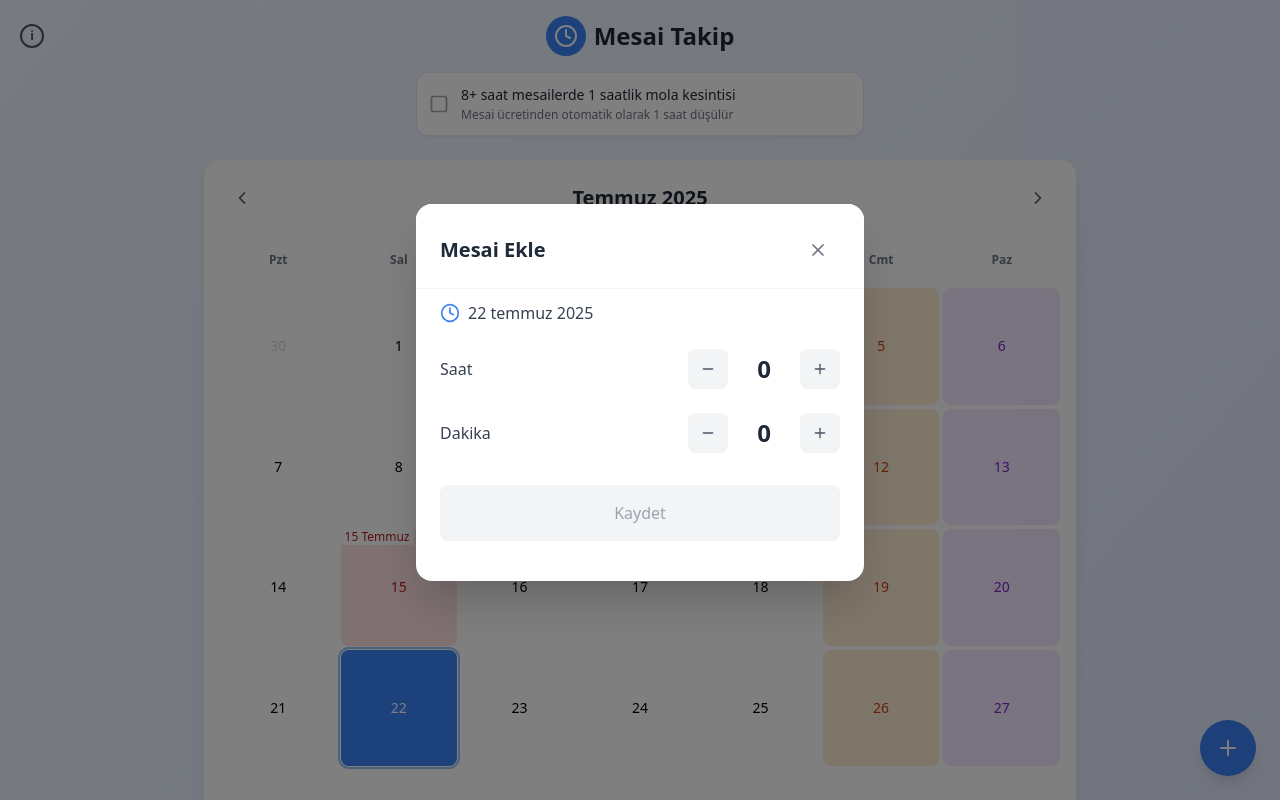
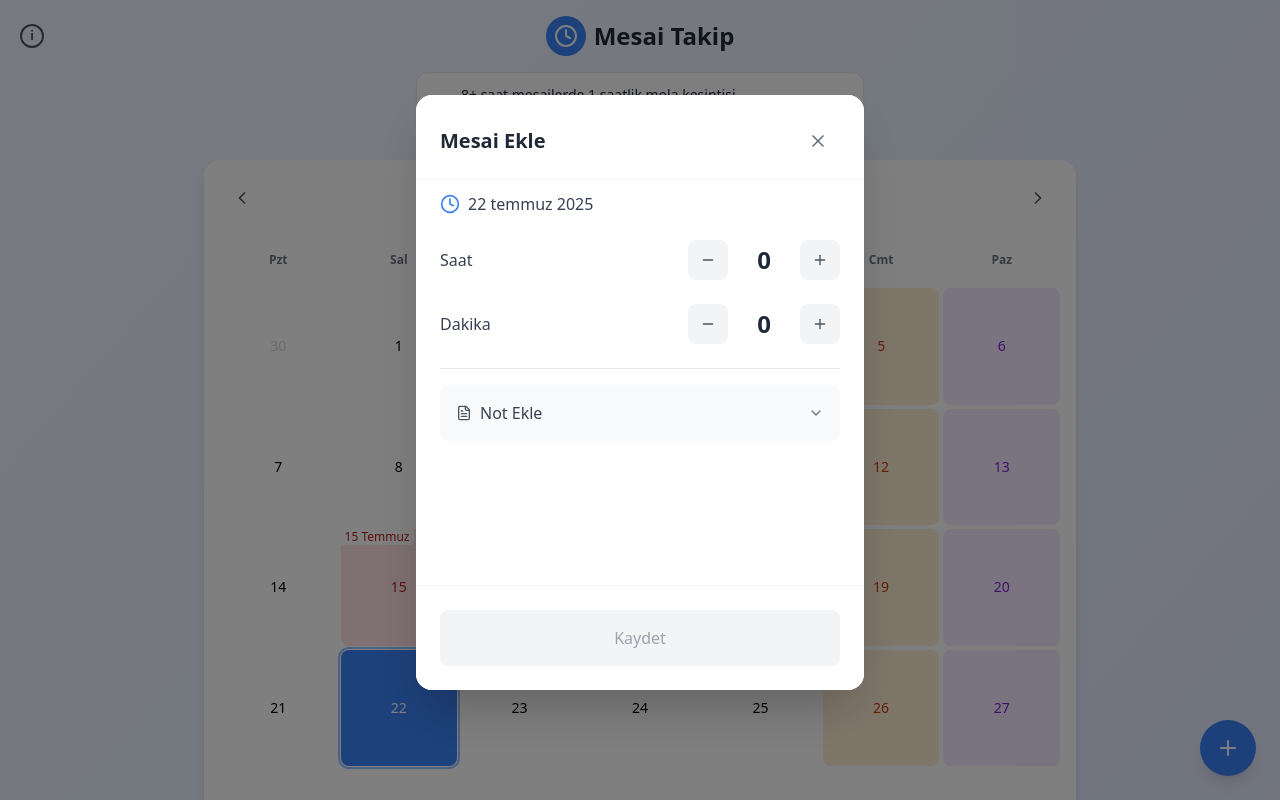
Before and after one commit to efek0349/mesaitakip, a React (Vite) app: page / in a window 1280 px wide. Both pictures are taken after a click on the button 1228 px from the left and 748 px from the top of the page. Shown: the top 800 px of the page. Built offline with nearby package versions, Linux system fonts and the light colour scheme.

Commit message:
not ekleme

```diff
--- a/src/components/AboutModal.tsx
+++ b/src/components/AboutModal.tsx
@@ -133,7 +133,7 @@ export const AboutModal: React.FC<AboutModalProps> = ({ isOpen, onClose }) => {
 
             {/* Version */}
             <div className="text-center">
-              <p className="text-xs text-gray-400 mt-2">Sürüm 1.3.0</p>
+              <p className="text-xs text-gray-400 mt-2">Sürüm 1.4.0</p>
             </div>
           </div>
 
--- a/src/components/Calendar.tsx
+++ b/src/components/Calendar.tsx
@@ -1,5 +1,5 @@
 import React from 'react';
-import { ChevronLeft, ChevronRight } from 'lucide-react';
+import { ChevronLeft, ChevronRight, FileText } from 'lucide-react';
 import { TURKISH_MONTHS, TURKISH_DAYS, getCalendarDays, formatHours } from '../utils/dateUtils';
 import { useOvertimeData } from '../hooks/useOvertimeData';
 import { useHolidays } from '../hooks/useHolidays';
@@ -101,6 +101,7 @@ export const Calendar: React.FC<CalendarProps> = ({ currentDate, onDateChange, o
           const isSunday = dayOfWeek === 0;
           const holiday = getHoliday(date);
           const isHolidayDate = holiday !== undefined;
+          const hasNote = overtimeEntry?.note && overtimeEntry.note.trim().length > 0;
 
           // Use date timestamp as unique key
           const uniqueKey = `${date.getTime()}-${overtimeEntry?.id || 'no-entry'}`;
@@ -147,6 +148,23 @@ export const Calendar: React.FC<CalendarProps> = ({ currentDate, onDateChange, o
                 </div>
               )}
 
+              {/* Not işareti */}
+              {hasNote && isInCurrentMonth && (
+                <div className={`absolute top-0 right-0 ${
+                  isTodayDate
+                    ? 'text-white/90'
+                    : isHolidayDate
+                    ? 'text-gray-600'
+                    : isSaturday
+                    ? 'text-orange-600'
+                    : isSunday
+                    ? 'text-purple-600'
+                    : 'text-blue-600'
+                }`}>
+                  <FileText className="w-3 h-3" />
+                </div>
+              )}
+
               {/* Mesai etiketi */}
               {overtimeEntry && isInCurrentMonth && (
                 <div className={`absolute bottom-0 right-0 text-xs px-1 rounded-tl font-medium ${
--- a/src/components/OvertimeModal.tsx
+++ b/src/components/OvertimeModal.tsx
@@ -1,5 +1,5 @@
 import React, { useState, useEffect } from 'react';
-import { X, Plus, Minus, Clock, DollarSign, Calendar } from 'lucide-react';
+import { X, Plus, Minus, Clock, DollarSign, Calendar, FileText, ChevronDown, ChevronUp } from 'lucide-react';
 import { useOvertimeData } from '../hooks/useOvertimeData';
 import { useSalarySettings } from '../hooks/useSalarySettings';
 import { useHolidays } from '../hooks/useHolidays';
@@ -22,6 +22,8 @@ export const OvertimeModal: React.FC<OvertimeModalProps> = ({ isOpen, onClose, s
   const { getModalStyle, getButtonContainerStyle, isAndroid } = useAndroidSafeArea();
   const [hours, setHours] = useState(0);
   const [minutes, setMinutes] = useState(0);
+  const [note, setNote] = useState('');
+  const [showNoteSection, setShowNoteSection] = useState(false);
 
   const existingEntry = selectedDate ? getOvertimeForDate(selectedDate) : null;
 
@@ -29,16 +31,20 @@ export const OvertimeModal: React.FC<OvertimeModalProps> = ({ isOpen, onClose, s
     if (existingEntry) {
       setHours(existingEntry.hours);
       setMinutes(existingEntry.minutes);
+      setNote(existingEntry.note || '');
+      setShowNoteSection(!!(existingEntry.note && existingEntry.note.trim()));
     } else {
       setHours(0);
       setMinutes(0);
+      setNote('');
+      setShowNoteSection(false);
     }
   }, [existingEntry, selectedDate]);
 
   const handleSave = () => {
     if (selectedDate && (hours > 0 || minutes > 0)) {
       console.log('Saving overtime entry:', { selectedDate, hours, minutes });
-      addOvertimeEntry(selectedDate, hours, minutes);
+      addOvertimeEntry(selectedDate, hours, minutes, note.trim());
       // Wait for data to be saved and state to update
       setTimeout(() => {
         console.log('✅ Modal closing after save');
@@ -74,6 +80,8 @@ export const OvertimeModal: React.FC<OvertimeModalProps> = ({ isOpen, onClose, s
     console.log('🚪 Modal handleClose called');
     setHours(0);
     setMinutes(0);
+    setNote('');
+    setShowNoteSection(false);
     onClose();
   };
 
@@ -135,7 +143,7 @@ export const OvertimeModal: React.FC<OvertimeModalProps> = ({ isOpen, onClose, s
         </div>
 
         {/* Scrollable Content */}
-        <div className="p-4 sm:p-6 pt-2 sm:pt-3">
+        <div className="flex-1 overflow-y-auto p-4 sm:p-6 pt-2 sm:pt-3 pb-24 sm:pb-28">
           <div className="mb-4 sm:mb-6">
             <div className="flex items-center gap-2 mb-3 sm:mb-4">
               <Clock className="w-5 h-5 text-blue-500" />
@@ -238,10 +246,60 @@ export const OvertimeModal: React.FC<OvertimeModalProps> = ({ isOpen, onClose, s
                 </button>
               </div>
             </div>
+
+            {/* Note Section Toggle */}
+            <div className="border-t border-gray-200 pt-4 mb-4">
+              <button
+                onClick={() => setShowNoteSection(!showNoteSection)}
+                className="w-full flex items-center justify-between p-4 bg-gray-50 rounded-lg active:bg-gray-100 transition-colors touch-manipulation"
+              >
+                <div className="flex items-center gap-2">
+                  <FileText className="w-4 h-4 text-gray-600" />
+                  <span className="text-sm sm:text-base font-medium text-gray-700">
+                    Not Ekle {note.trim() && `(${note.length} karakter)`}
+                  </span>
+                </div>
+                {showNoteSection ? (
+                  <ChevronUp className="w-4 h-4 text-gray-500" />
+                ) : (
+                  <ChevronDown className="w-4 h-4 text-gray-500" />
+                )}
+              </button>
+
+              {showNoteSection && (
+                <div className="mt-3 bg-white border border-gray-200 rounded-lg p-4 shadow-sm">
+                  <textarea
+                    value={note}
+                    onChange={(e) => setNote(e.target.value)}
+                    placeholder="Bu mesai için bir not ekleyin... (örn: Proje teslimi, acil durum, vs.)"
+                    className="w-full px-3 py-3 border border-gray-300 rounded-lg focus:ring-2 focus:ring-blue-500 focus:border-transparent text-sm sm:text-base resize-none"
+                    rows={4}
+                    maxLength={200}
+                    autoFocus
+                  />
+                  <div className="flex justify-between items-center mt-2">
+                    <span className="text-xs text-gray-500">
+                      {note.length}/200 karakter
+                    </span>
+                    {note.trim() && (
+                      <button
+                        onClick={() => setNote('')}
+                        className="text-xs text-red-500 hover:text-red-700 transition-colors"
+                      >
+                        Temizle
+                      </button>
+                    )}
+                  </div>
+                </div>
+              )}
+            </div>
+          </div>
         </div>
 
+        {/* Sabit Footer Butonları */}
         <div
           className={`
+            sticky bottom-0 bg-white border-t border-gray-100 p-4 sm:p-6 flex-shrink-0
             flex flex-col sm:flex-row gap-3
             ${isAndroid ? 'android-safe-button' : 'pb-safe'}
           `}
@@ -277,6 +335,5 @@ export const OvertimeModal: React.FC<OvertimeModalProps> = ({ isOpen, onClose, s
         </div>
       </div>
     </div>
-    </div>
   );
 };
--- a/src/hooks/useOvertimeData.ts
+++ b/src/hooks/useOvertimeData.ts
@@ -248,7 +248,7 @@ export const useOvertimeData = () => {
     };
   }, [forceUpdate]);
 
-  const addOvertimeEntry = useCallback((date: Date, hours: number, minutes: number) => {
+  const addOvertimeEntry = useCallback((date: Date, hours: number, minutes: number, note?: string) => {
     if (!isDataLoaded) {
       console.warn('⚠️ Data not loaded yet, cannot add entry');
       return;
@@ -263,7 +263,8 @@ export const useOvertimeData = () => {
       date: dateKey,
       hours,
       minutes,
-      totalHours
+      totalHours,
+      note: note || undefined
     };
 
     console.log('➕ Adding overtime entry:', { monthKey, dateKey, newEntry });
--- a/src/types/overtime.ts
+++ b/src/types/overtime.ts
@@ -4,6 +4,7 @@ export interface OvertimeEntry {
   hours: number;
   minutes: number;
   totalHours: number;
+  note?: string; // Opsiyonel not alanı
 }
 
 export interface MonthlyData {
--- a/src/utils/dateUtils.ts
+++ b/src/utils/dateUtils.ts
@@ -147,7 +147,14 @@ export const generateExportText = (monthlyData: any, year: number, month: number
       normalHours += effectiveHours;
     }
 
-    text += `${formattedDate} - ${hoursText} mesai\n`;
+    let lineText = `${formattedDate} - ${hoursText} mesai`;
+
+    // Not varsa ekle
+    if (entry.note && entry.note.trim()) {
+      lineText += ` (${entry.note.trim()})`;
+    }
+
+    text += lineText + '\n';
     totalHours += effectiveHours;
   });
 
```
Lines whose indentation alone changed are shown as unchanged.
